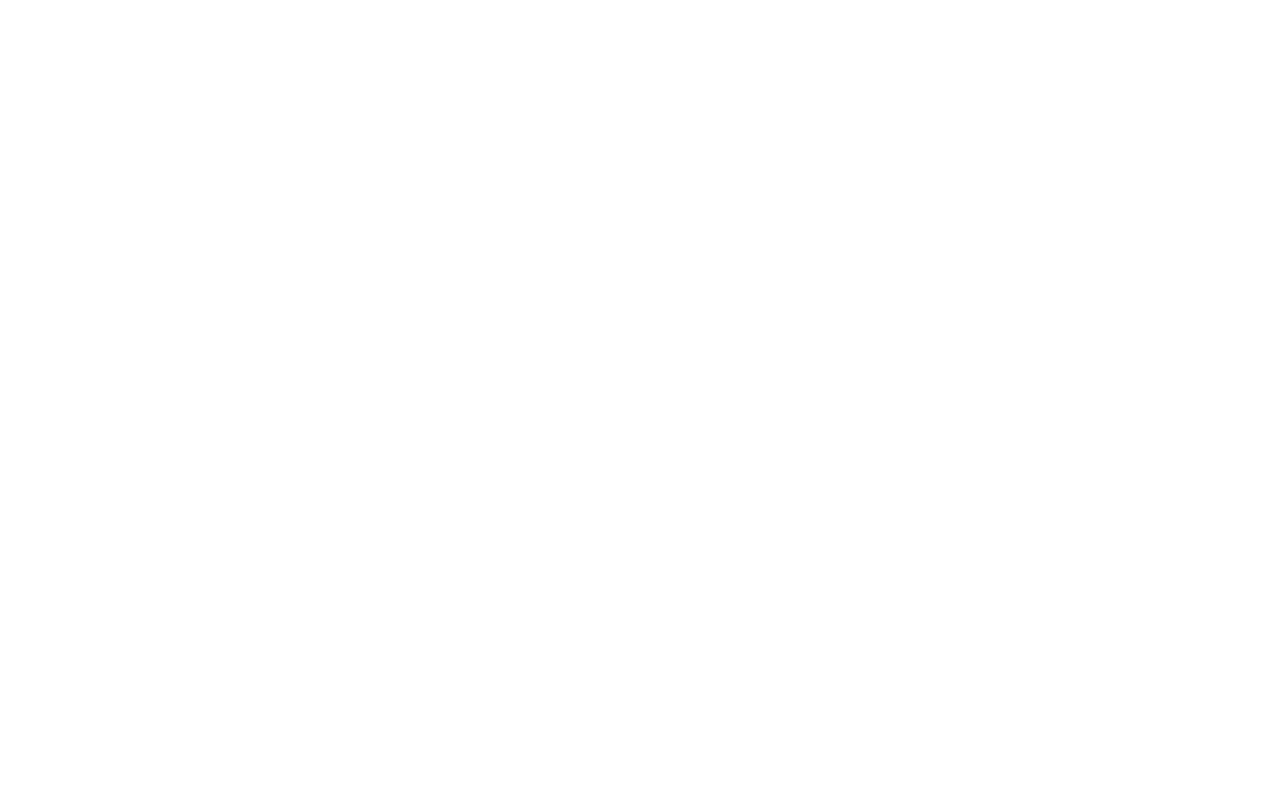
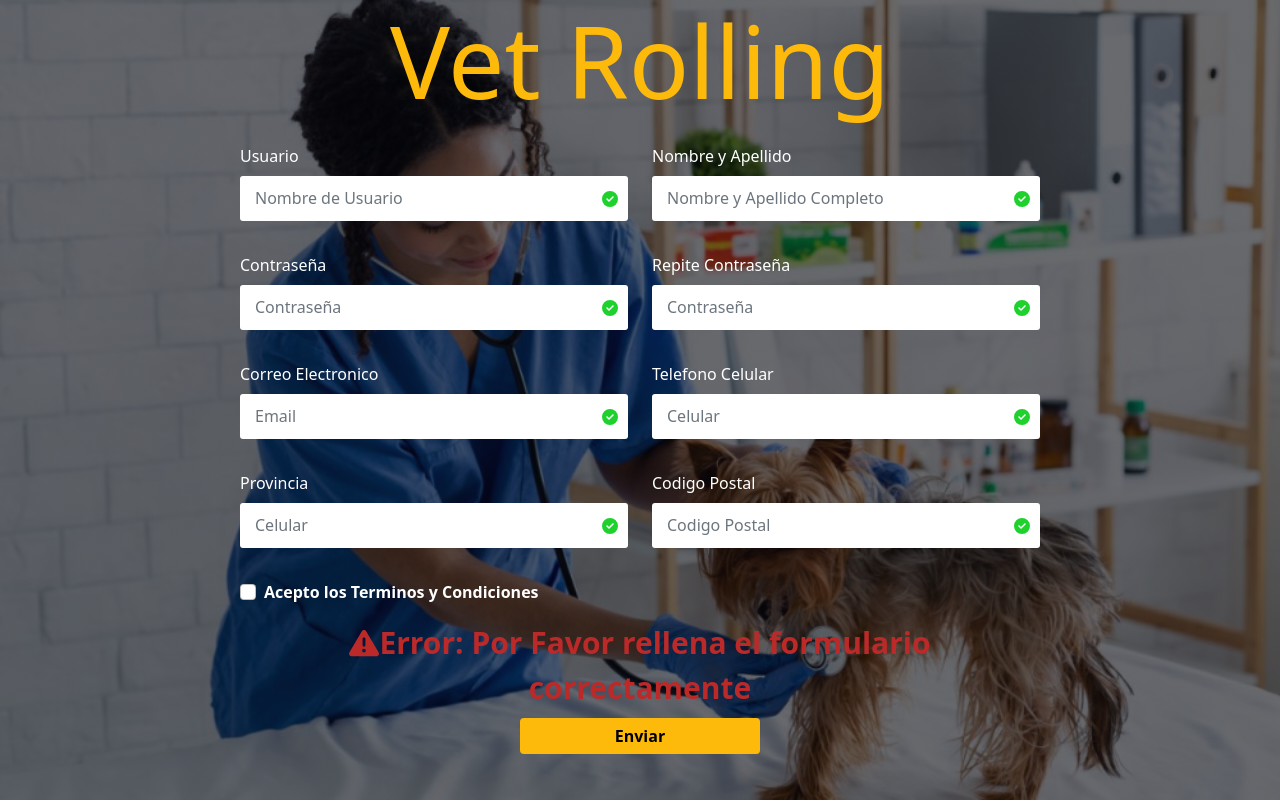
Before and after one commit to dav1dM3rcado/Proyecto-Final, a React (Create React App) app: page / in a window 1280 px wide. Built offline with nearby package versions, Linux system fonts and the light colour scheme; the HTML template or start-up script is replaced by a standard one.

Commit message:
se re realizo el formulario de registracion con react y css

```diff
--- a/package.json
+++ b/package.json
@@ -3,6 +3,10 @@
   "version": "0.1.0",
   "private": true,
   "dependencies": {
+    "@fortawesome/fontawesome-svg-core": "^1.3.0",
+    "@fortawesome/free-regular-svg-icons": "^6.0.0",
+    "@fortawesome/free-solid-svg-icons": "^6.0.0",
+    "@fortawesome/react-fontawesome": "^0.1.17",
     "@testing-library/jest-dom": "^5.16.2",
     "@testing-library/react": "^12.1.2",
     "@testing-library/user-event": "^13.5.0",
--- a/src/App.js
+++ b/src/App.js
@@ -1,8 +1,17 @@
+import React from 'react';
 import "bootstrap/dist/css/bootstrap.min.css";
-import "./App.css";
+import Registro from './Login/Registro/Registro.js';
+
 
 function App() {
-  return <div></div>;
+  return (
+
+    <div className='Registro'>
+      <Registro />
+    </div>
+
+
+  )
 }
 
 export default App;
--- /dev/null
+++ b/src/Login/Registro/Registro.css
@@ -0,0 +1,122 @@
+* {
+  box-sizing: border-box;
+}
+
+.Registro {
+  min-width: 100vh;
+  min-height: 100vh;
+  background: linear-gradient(rgba(5, 7, 12, 0.60), rgba(5, 7, 12, 0.60)),
+    url(../../Assets/Img/imagenLogin1.jpg);
+  background-size: cover;
+  background-repeat: no-repeat;
+  justify-content: center;
+}
+
+
+.RForm {
+  max-width: 800px;
+  width: 90%;
+  margin: auto;
+
+}
+
+
+.Rlabel {
+  color: white;
+}
+
+
+
+/* Leyenda de error */
+.Rtext {
+  color: #bb2929;
+  font-size: 12px;
+  margin-bottom: 0;
+  display: none;
+
+
+}
+
+.TituloR {
+  color: #feba0b;
+  width: 100%;
+  display: flex;
+  flex-direction: column;
+  justify-content: center;
+  align-items: center;
+
+  font-size: 100px;
+}
+
+.ImputiC{
+    color: #1ed12d;
+	position: relative;
+}
+
+.ImputR{
+	width: 100%;
+	background: white;
+	border-radius: 3px;
+	height: 45px;
+	line-height: 45px;
+	padding: 0 40px 0 10 px;
+	transition:  .3s ease all;
+	border: 3px solid transparent;
+}
+
+.ImputR:focus{
+border:  3px solid;
+border-color: #feba0b;
+outline: none;
+box-shadow:  3px 0px 30px rgba(163, 163, 163, 0.4);
+}
+
+
+.Icon1{
+position: absolute;
+right: 10px;
+bottom: 14px;
+font-size: 16px;
+
+}
+
+.form-check-input:checked{
+background-color:  #feba0b;
+border-color: black;
+}
+
+.form-check{
+color: white;
+font-weight: 750;
+}
+
+.Icon2{
+color: #bb2929;
+}
+
+.Label-Alert{
+color: #bb2929;
+font-weight: 750;
+font-size: 30px;
+width: 100%;
+text-align: center;
+
+}
+
+/*Boton enviar del formulario */
+.btn-enviar {
+	background-color: #feba0b;
+	color: black ;
+	width: 30%;
+	font-weight: bold;
+	border: none;
+	border: 3px;
+	cursor: pointer;
+	transition: .1s ease all;
+}
+
+.btn-enviar:hover{
+background-color: black;
+color: white;
+box-shadow: 3px 0 px 30 rgba(163, 163, 163, 1);
+}
--- /dev/null
+++ b/src/Login/Registro/Registro.js
@@ -0,0 +1,145 @@
+import React from 'react';
+import { Form, Row, Col, Button } from 'react-bootstrap';
+import './Registro.css';
+import { FontAwesomeIcon } from '@fortawesome/react-fontawesome';
+import { faCircleCheck , faTriangleExclamation} from '@fortawesome/free-solid-svg-icons';
+
+
+
+
+const Registro = () => {
+    return (
+
+
+        <div className='Registro'>
+            <div ClassName=''>
+
+                <h1 className='TituloR'>
+                    Vet Rolling
+                </h1>
+            </div>
+            <Form className='RForm'>
+                <Row ClassName='' >
+                    <Col md={6}>
+                        <Form.Group className="my-3">
+                            <Form.Label className='Rlabel'>Usuario</Form.Label>
+
+                            <div className='ImputiC'>
+
+                                <Form.Control className='ImputR' type="text" placeholder="Nombre de Usuario" />
+                                <FontAwesomeIcon className='Icon1' icon={faCircleCheck} />
+                            </div>
+                            <Form.Text className="Rtext">
+                                We'll never share your email with anyone else.
+                            </Form.Text>
+                        </Form.Group>
+                    </Col>
+                    <Col md={6}>
+                    <Form.Group className="my-3">
+                            <Form.Label className='Rlabel'>Nombre y Apellido</Form.Label>
+
+                            <div className='ImputiC'>
+
+                                <Form.Control className='ImputR' type="text" placeholder="Nombre y Apellido Completo" />
+                                <FontAwesomeIcon className='Icon1' icon={faCircleCheck} />
+                            </div>
+                            <Form.Text className="Rtext">
+                                We'll never share your email with anyone else.
+                            </Form.Text>
+                        </Form.Group>
+                    </Col>
+                    <Col md={6}>
+                        <Form.Group className="my-3" controlId="formBasicPassword">
+                            <Form.Label className='Rlabel'>Contraseña</Form.Label>
+                            <div className='ImputiC'>
+                            <Form.Control className='ImputR' type="password" placeholder="Contraseña" />
+                            <FontAwesomeIcon className='Icon1' icon={faCircleCheck} />
+                            </div>
+                            <Form.Text className="Rtext">
+                                We'll never share your email with anyone else.
+                            </Form.Text>
+                        </Form.Group>
+
+                    </Col>
+                    <Col md={6}>
+                    <Form.Group className="my-3" controlId="formBasicPassword">
+                            <Form.Label className='Rlabel'>Repite Contraseña</Form.Label>
+                            <div className='ImputiC'>
+                            <Form.Control className='ImputR' type="password" placeholder="Contraseña" />
+                            <FontAwesomeIcon className='Icon1' icon={faCircleCheck} />
+                            </div>
+                            <Form.Text className="Rtext">
+                                We'll never share your email with anyone else.
+                            </Form.Text>
+                        </Form.Group>
+                    </Col>
+                    <Col md={6}>
+                        <Form.Group className="my-3" controlId="formBasicEmail">
+                            <Form.Label className='Rlabel'>Correo Electronico</Form.Label>
+                            <div className='ImputiC'>
+                            <Form.Control className='ImputR' type="email" placeholder="Email" />
+                            <FontAwesomeIcon className='Icon1' icon={faCircleCheck} />
+                            </div>
+                            <Form.Text className="Rtext">
+                                We'll never share your email with anyone else.
+                            </Form.Text>
+                        </Form.Group>
+                    </Col>
+                    <Col md={6}>
+                        <Form.Group className="my-3">
+                            <Form.Label className='Rlabel'>Telefono Celular</Form.Label>
+                            <div className='ImputiC'>
+                            <Form.Control className='ImputR' type="text" placeholder="Celular" />
+                            <FontAwesomeIcon className='Icon1' icon={faCircleCheck} />
+                            </div>
+                            <Form.Text className="Rtext">
+                                We'll never share your email with anyone else.
+                            </Form.Text>
+                        </Form.Group>
+                    </Col>
+                    <Col md={6}>
+                        <Form.Group className="my-3">
+                            <Form.Label className='Rlabel'>Provincia </Form.Label>
+                            <div className='ImputiC'>
+                            <Form.Control className='ImputR' type="text" placeholder="Celular" />
+                            <FontAwesomeIcon className='Icon1' icon={faCircleCheck} />
+                            </div>
+                            <Form.Text className="Rtext">
+                                We'll never share your email with anyone else.
+                            </Form.Text>
+                        </Form.Group>
+                    </Col>
+                    <Col md={6}>
+                        <Form.Group className="my-3">
+                            <Form.Label className='Rlabel'>Codigo Postal</Form.Label>
+                            <div className='ImputiC'>
+                            <Form.Control className='ImputR' type="text" placeholder="Codigo Postal" />
+                            <FontAwesomeIcon className='Icon1' icon={faCircleCheck} />
+                            </div>
+                            <Form.Text className="Rtext">
+                                We'll never share your email with anyone else.
+                            </Form.Text>
+                        </Form.Group>
+                    </Col>
+                    <Col md={12}>
+                        <Form.Group className="my-3" controlId="formBasicCheckbox">
+                            <Form.Check type="checkbox" label="Acepto los Terminos y Condiciones" />
+                        </Form.Group>
+                        <Form.Label className='Label-Alert'>
+                        <FontAwesomeIcon className='Icon2' icon={faTriangleExclamation}/><b>Error:</b> Por Favor rellena el formulario correctamente
+                        </Form.Label>
+                 <div className='d-flex flex-column align-items-center'>
+                <Button  variant='enviar' type="submit">
+                            Enviar
+                </Button>
+                     </div>
+                    </Col>
+
+
+                </Row>
+            </Form >
+        </div >
+    );
+};
+
+export default Registro;
```
Also changed, not shown: src/Assets/Img/imagenLogin1.jpg (added), 1 other file (tests, documents, lock files or other folders).
